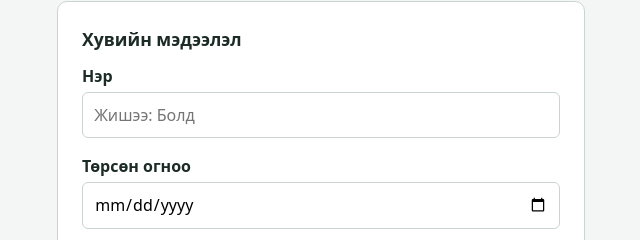
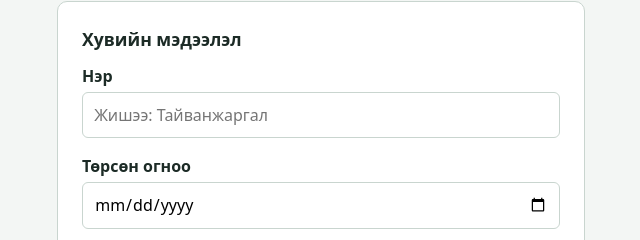
Before and after one commit to waitiush/web-development-lab, a plain HTML site: page index.html in a window 1280 px wide. Shown: the part 109-349 px from the top of the page, 319-959 px from the left. Drawn offline with Linux system fonts and the light colour scheme.

Commit message:
Update index.html

```diff
--- a/index.html
+++ b/index.html
@@ -76,7 +76,7 @@
 
         <div class="field">
           <label for="name">Нэр</label>
-          <input type="text" id="name" name="name" placeholder="Жишээ: Болд" required>
+          <input type="text" id="name" name="name" placeholder="Жишээ: Тайванжаргал" required>
         </div>
 
         <div class="field">
```
